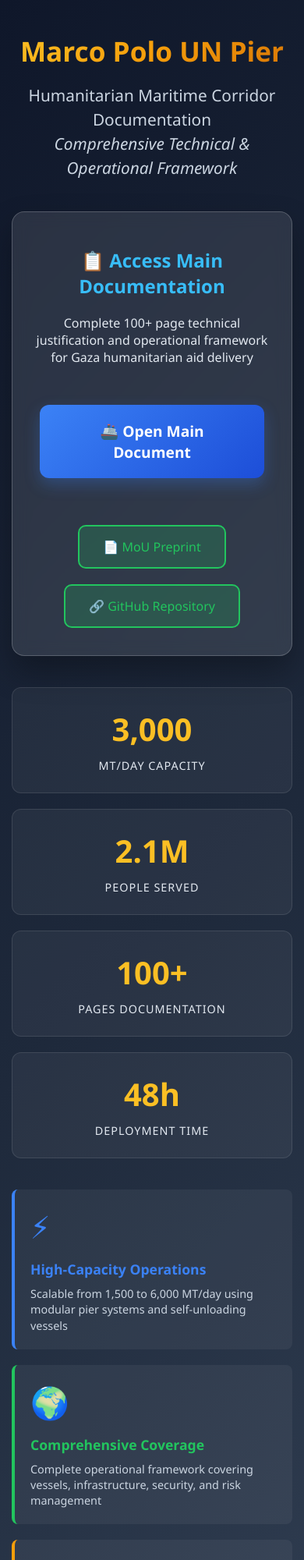
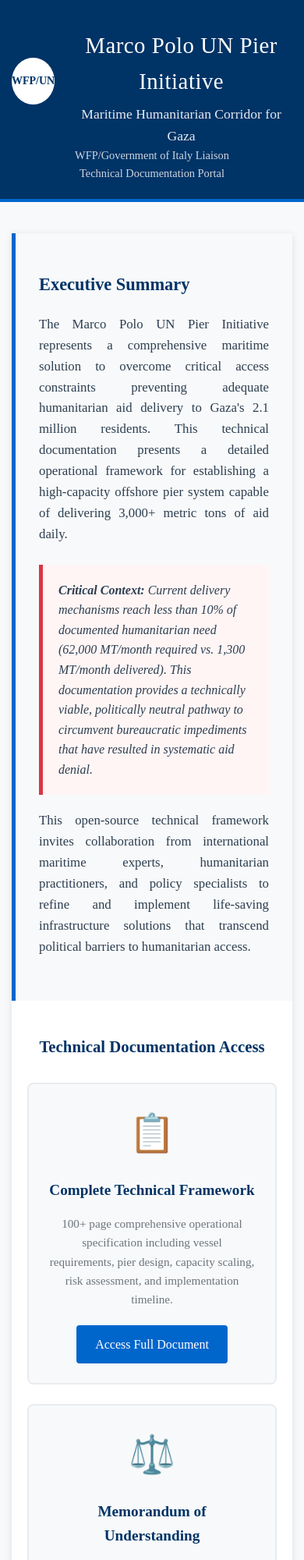
Before and after one commit to DomnSpace/Marco-Polo-UNPier-Humanitarian-Corridor, a plain HTML site: page index.html in a window 390 px wide. Shown: the top 2000 px of the page at 78% size. Drawn offline with Linux system fonts and the light colour scheme.

Commit message:
Professional redesign: Transform landing page from startup-style to institutional WFP/GOI liaison presentation
- Complete CSS overhaul with conservative UN/government appropriate styling
- Professional header with WFP/UN branding and institutional identification
- Executive summary with humanitarian crisis context and technical framework overview
- Clean document access grid with professional descriptions and conservative iconography
- Operational specifications section with key metrics for stakeholder review
- Open collaboration framework emphasizing maritime experts and policy practitioners
- Institutional footer with appropriate versioning and professional quote
- Responsive design optimized for government and UN stakeholder access
- Removed all 'startup app scam' elements per WFP liaison requirements

```diff
--- a/index.html
+++ b/index.html
@@ -6,280 +6,446 @@
     <title>Marco Polo UN Pier - Humanitarian Corridor Documentation</title>
     <style>
         body {
-            font-family: 'Segoe UI', Tahoma, Geneva, Verdana, sans-serif;
+            font-family: 'Times New Roman', serif;
             margin: 0;
             padding: 0;
-            background: linear-gradient(135deg, #0f172a 0%, #1e293b 50%, #334155 100%);
+            background: #f8f9fa;
+            color: #2c3e50;
+            line-height: 1.6;
+        }
+
+        .header {
+            background: #003366;
             color: white;
-            min-height: 100vh;
+            padding: 20px 0;
+            border-bottom: 4px solid #0066cc;
+        }
+
+        .container {
+            max-width: 1000px;
+            margin: 0 auto;
+            padding: 0 20px;
+        }
+
+        .header-content {
             display: flex;
-            flex-direction: column;
-            justify-content: center;
+            align-items: center;
+            justify-content: space-between;
+        }
+
+        .logo-section {
+            display: flex;
             align-items: center;
         }
 
-        .container {
-            max-width: 800px;
-            margin: 0 auto;
-            padding: 40px 20px;
-            text-align: center;
-        }
-
-        .logo-section {
-            margin-bottom: 40px;
+        .un-logo {
+            width: 60px;
+            height: 60px;
+            background: white;
+            border-radius: 50%;
+            margin-right: 20px;
+            display: flex;
+            align-items: center;
+            justify-content: center;
+            font-weight: bold;
+            color: #003366;
+            font-size: 14px;
         }
 
         .main-title {
-            font-size: 3em;
-            font-weight: 700;
-            background: linear-gradient(135deg, #fbbf24, #f59e0b, #d97706);
-            -webkit-background-clip: text;
-            -webkit-text-fill-color: transparent;
-            background-clip: text;
-            margin-bottom: 20px;
-            line-height: 1.2;
+            font-size: 2.2em;
+            font-weight: 400;
+            margin: 0;
+            letter-spacing: 0.5px;
         }
 
         .subtitle {
-            font-size: 1.3em;
-            color: #cbd5e1;
-            margin-bottom: 40px;
-            line-height: 1.5;
+            font-size: 1.1em;
+            margin: 5px 0 0 0;
+            opacity: 0.9;
+            font-weight: 300;
         }
 
-        .document-access {
-            background: rgba(255, 255, 255, 0.1);
-            backdrop-filter: blur(10px);
-            border: 1px solid rgba(255, 255, 255, 0.2);
-            border-radius: 16px;
-            padding: 40px;
-            margin: 40px 0;
-            box-shadow: 0 20px 40px rgba(0, 0, 0, 0.3);
+        .institutional-note {
+            font-size: 0.9em;
+            opacity: 0.8;
         }
 
-        .access-title {
-            font-size: 1.5em;
-            color: #38bdf8;
+        .main-content {
+            background: white;
+            margin: 40px 0;
+            box-shadow: 0 2px 10px rgba(0,0,0,0.1);
+        }
+
+        .executive-summary {
+            background: #f8f9fa;
+            border-left: 5px solid #0066cc;
+            padding: 30px;
+            margin-bottom: 0;
+        }
+
+        .summary-title {
+            font-size: 1.4em;
+            color: #003366;
             margin-bottom: 20px;
             font-weight: 600;
         }
 
-        .main-doc-button {
+        .summary-text {
+            font-size: 1.05em;
+            color: #2c3e50;
+            margin-bottom: 25px;
+            text-align: justify;
+        }
+
+        .crisis-context {
+            background: #fff5f5;
+            border-left: 5px solid #dc3545;
+            padding: 20px;
+            margin: 20px 0;
+            font-style: italic;
+        }
+
+        .document-access {
+            padding: 40px;
+            background: white;
+        }
+
+        .access-title {
+            font-size: 1.3em;
+            color: #003366;
+            margin-bottom: 25px;
+            font-weight: 600;
+            text-align: center;
+        }
+
+        .document-grid {
+            display: grid;
+            grid-template-columns: repeat(auto-fit, minmax(300px, 1fr));
+            gap: 25px;
+            margin: 30px 0;
+        }
+
+        .document-card {
+            border: 2px solid #e9ecef;
+            border-radius: 8px;
+            padding: 25px;
+            text-align: center;
+            transition: all 0.3s ease;
+            background: #f8f9fa;
+        }
+
+        .document-card:hover {
+            border-color: #0066cc;
+            box-shadow: 0 4px 12px rgba(0,102,204,0.15);
+        }
+
+        .doc-icon {
+            font-size: 3em;
+            margin-bottom: 15px;
+            color: #0066cc;
+        }
+
+        .doc-title {
+            font-size: 1.2em;
+            font-weight: 600;
+            color: #003366;
+            margin-bottom: 10px;
+        }
+
+        .doc-description {
+            color: #6c757d;
+            margin-bottom: 20px;
+            font-size: 0.95em;
+        }
+
+        .doc-button {
             display: inline-block;
-            background: linear-gradient(135deg, #3b82f6, #1d4ed8);
+            background: #0066cc;
             color: white;
             text-decoration: none;
-            padding: 20px 40px;
-            border-radius: 12px;
-            font-size: 1.2em;
-            font-weight: 600;
-            margin: 20px 10px;
-            transition: all 0.3s ease;
-            box-shadow: 0 8px 20px rgba(59, 130, 246, 0.3);
+            padding: 12px 24px;
+            border-radius: 4px;
+            font-weight: 500;
+            transition: background 0.3s ease;
         }
 
-        .main-doc-button:hover {
-            transform: translateY(-3px);
-            box-shadow: 0 12px 30px rgba(59, 130, 246, 0.4);
-            background: linear-gradient(135deg, #1d4ed8, #1e40af);
+        .doc-button:hover {
+            background: #004499;
+            text-decoration: none;
+            color: white;
         }
 
         .secondary-button {
-            display: inline-block;
-            background: rgba(34, 197, 94, 0.2);
-            border: 2px solid #22c55e;
-            color: #22c55e;
-            text-decoration: none;
-            padding: 15px 30px;
-            border-radius: 10px;
-            font-size: 1em;
-            font-weight: 500;
-            margin: 10px;
-            transition: all 0.3s ease;
+            background: #6c757d;
         }
 
         .secondary-button:hover {
-            background: rgba(34, 197, 94, 0.3);
-            transform: translateY(-2px);
+            background: #545b62;
+        }
+
+        .metrics-section {
+            background: #f8f9fa;
+            padding: 40px;
+            border-top: 1px solid #dee2e6;
+        }
+
+        .metrics-title {
+            text-align: center;
+            color: #003366;
+            margin-bottom: 30px;
+            font-size: 1.3em;
+            font-weight: 600;
         }
 
         .stats-grid {
             display: grid;
             grid-template-columns: repeat(auto-fit, minmax(200px, 1fr));
-            gap: 20px;
-            margin: 40px 0;
+            gap: 25px;
+            margin: 30px 0;
         }
 
         .stat-card {
-            background: rgba(255, 255, 255, 0.05);
-            border: 1px solid rgba(255, 255, 255, 0.1);
-            border-radius: 12px;
+            background: white;
+            border: 1px solid #e9ecef;
+            border-radius: 8px;
             padding: 25px;
             text-align: center;
+            box-shadow: 0 2px 4px rgba(0,0,0,0.05);
         }
 
         .stat-number {
-            font-size: 2.5em;
+            font-size: 2.2em;
             font-weight: 700;
-            color: #fbbf24;
-            margin-bottom: 10px;
+            color: #0066cc;
+            margin-bottom: 8px;
         }
 
         .stat-label {
-            color: #e2e8f0;
+            color: #6c757d;
             font-size: 0.9em;
             text-transform: uppercase;
-            letter-spacing: 1px;
+            letter-spacing: 0.5px;
+            font-weight: 500;
         }
 
-        .features-grid {
-            display: grid;
-            grid-template-columns: repeat(auto-fit, minmax(250px, 1fr));
-            gap: 20px;
-            margin: 40px 0;
+        .collaboration-section {
+            background: white;
+            padding: 40px;
+            border-top: 1px solid #dee2e6;
         }
 
-        .feature-card {
-            background: rgba(255, 255, 255, 0.05);
-            border-left: 4px solid var(--accent-color);
-            border-radius: 8px;
-            padding: 20px;
-            text-align: left;
+        .collaboration-title {
+            text-align: center;
+            color: #003366;
+            margin-bottom: 20px;
+            font-size: 1.3em;
+            font-weight: 600;
         }
 
-        .feature-card.capacity { --accent-color: #3b82f6; }
-        .feature-card.coverage { --accent-color: #22c55e; }
-        .feature-card.security { --accent-color: #f59e0b; }
-
-        .feature-icon {
-            font-size: 2.5em;
-            margin-bottom: 15px;
-            color: var(--accent-color);
+        .collaboration-text {
+            text-align: center;
+            color: #2c3e50;
+            margin-bottom: 30px;
+            font-size: 1.05em;
+            max-width: 800px;
+            margin-left: auto;
+            margin-right: auto;
         }
 
-        .feature-title {
-            color: var(--accent-color);
-            font-size: 1.1em;
-            font-weight: 600;
-            margin-bottom: 10px;
+        .github-cta {
+            text-align: center;
+            background: #f8f9fa;
+            border: 2px solid #28a745;
+            border-radius: 8px;
+            padding: 25px;
+            margin: 25px 0;
         }
 
-        .feature-description {
-            color: #cbd5e1;
-            font-size: 0.9em;
-            line-height: 1.4;
+        .github-cta-title {
+            color: #28a745;
+            font-size: 1.2em;
+            font-weight: 600;
+            margin-bottom: 15px;
         }
 
-        .footer-note {
-            margin-top: 60px;
-            padding-top: 30px;
-            border-top: 1px solid rgba(255, 255, 255, 0.1);
-            color: #64748b;
-            font-size: 0.9em;
+        .github-cta-text {
+            color: #2c3e50;
+            margin-bottom: 20px;
         }
 
-        .github-link {
-            color: #38bdf8;
+        .contribute-button {
+            background: #28a745;
+            color: white;
+            text-decoration: none;
+            padding: 15px 30px;
+            border-radius: 4px;
+            font-weight: 500;
+            display: inline-block;
+            transition: background 0.3s ease;
+        }
+
+        .contribute-button:hover {
+            background: #218838;
+            text-decoration: none;
+            color: white;
+        }
+
+        .footer {
+            background: #003366;
+            color: white;
+            padding: 30px 0;
+            text-align: center;
+            margin-top: 0;
+        }
+
+        .footer-content {
+            font-size: 0.9em;
+            opacity: 0.9;
+        }
+
+        .footer-link {
+            color: #66b3ff;
             text-decoration: none;
         }
 
-        .github-link:hover {
+        .footer-link:hover {
             text-decoration: underline;
+            color: #99ccff;
         }
 
         @media (max-width: 768px) {
+            .header-content {
+                flex-direction: column;
+                text-align: center;
+            }
+
             .main-title {
-                font-size: 2.2em;
+                font-size: 1.8em;
+                margin-top: 15px;
             }
 
             .container {
-                padding: 20px 15px;
+                padding: 0 15px;
             }
 
-            .document-access {
-                padding: 25px;
+            .document-access, .metrics-section, .collaboration-section {
+                padding: 25px 20px;
             }
         }
     </style>
 </head>
 <body>
-    <div class="container">
-        <div class="logo-section">
-            <h1 class="main-title">Marco Polo UN Pier</h1>
-            <p class="subtitle">Humanitarian Maritime Corridor Documentation<br>
-            <em>Comprehensive Technical & Operational Framework</em></p>
-        </div>
-
-        <div class="document-access">
-            <h2 class="access-title">📋 Access Main Documentation</h2>
-            <p style="color: #e2e8f0; margin-bottom: 30px;">
-                Complete 100+ page technical justification and operational framework for Gaza humanitarian aid delivery
-            </p>
-
-            <a href="Marco Polo UN Pier.html" class="main-doc-button">
-                🚢 Open Main Document
-            </a>
-
-            <div style="margin-top: 30px;">
-                <a href="Marco Polo UNPier MoU Preprint v0.1.html" class="secondary-button">
-                    📄 MoU Preprint
-                </a>
-                <a href="https://github.com/DomnSpace/Marco-Polo-UNPier-Humanitarian-Corridor" class="secondary-button">
-                    🔗 GitHub Repository
-                </a>
+    <header class="header">
+        <div class="container">
+            <div class="header-content">
+                <div class="logo-section">
+                    <div class="un-logo">WFP/UN</div>
+                    <div>
+                        <h1 class="main-title">Marco Polo UN Pier Initiative</h1>
+                        <p class="subtitle">Maritime Humanitarian Corridor for Gaza</p>
+                    </div>
+                </div>
+                <div class="institutional-note">
+                    <div>WFP/Government of Italy Liaison</div>
+                    <div>Technical Documentation Portal</div>
+                </div>
             </div>
         </div>
+    </header>
 
-        <div class="stats-grid">
-            <div class="stat-card">
-                <div class="stat-number">3,000</div>
-                <div class="stat-label">MT/Day Capacity</div>
-            </div>
-            <div class="stat-card">
-                <div class="stat-number">2.1M</div>
-                <div class="stat-label">People Served</div>
-            </div>
-            <div class="stat-card">
-                <div class="stat-number">100+</div>
-                <div class="stat-label">Pages Documentation</div>
-            </div>
-            <div class="stat-card">
-                <div class="stat-number">48h</div>
-                <div class="stat-label">Deployment Time</div>
-            </div>
-        </div>
-
-        <div class="features-grid">
-            <div class="feature-card capacity">
-                <div class="feature-icon">⚡</div>
-                <div class="feature-title">High-Capacity Operations</div>
-                <div class="feature-description">
-                    Scalable from 1,500 to 6,000 MT/day using modular pier systems and self-unloading vessels
+    <div class="container">
+        <div class="main-content">
+            <div class="executive-summary">
+                <h2 class="summary-title">Executive Summary</h2>
+                <p class="summary-text">
+                    The Marco Polo UN Pier Initiative represents a comprehensive maritime solution to overcome critical access constraints preventing adequate humanitarian aid delivery to Gaza's 2.1 million residents. This technical documentation presents a detailed operational framework for establishing a high-capacity offshore pier system capable of delivering 3,000+ metric tons of aid daily.
+                </p>
+                <div class="crisis-context">
+                    <strong>Critical Context:</strong> Current delivery mechanisms reach less than 10% of documented humanitarian need (62,000 MT/month required vs. 1,300 MT/month delivered). This documentation provides a technically viable, politically neutral pathway to circumvent bureaucratic impediments that have resulted in systematic aid denial.
                 </div>
+                <p class="summary-text">
+                    This open-source technical framework invites collaboration from international maritime experts, humanitarian practitioners, and policy specialists to refine and implement life-saving infrastructure solutions that transcend political barriers to humanitarian access.
+                </p>
             </div>
 
-            <div class="feature-card coverage">
-                <div class="feature-icon">🌍</div>
-                <div class="feature-title">Comprehensive Coverage</div>
-                <div class="feature-description">
-                    Complete operational framework covering vessels, infrastructure, security, and risk management
-                </div>
-            </div>
+            <div class="document-access">
+                <h2 class="access-title">Technical Documentation Access</h2>
 
-            <div class="feature-card security">
-                <div class="feature-icon">🛡️</div>
-                <div class="feature-title">Security Integration</div>
-                <div class="feature-description">
-                    Compatible with Combined Maritime Forces framework and multinational security protocols
+                <div class="document-grid">
+                    <div class="document-card">
+                        <div class="doc-icon">📋</div>
+                        <h3 class="doc-title">Complete Technical Framework</h3>
+                        <p class="doc-description">
+                            100+ page comprehensive operational specification including vessel requirements, pier design, capacity scaling, risk assessment, and implementation timeline.
+                        </p>
+                        <a href="Marco Polo UN Pier.html" class="doc-button">Access Full Document</a>
+                    </div>
+
+                    <div class="document-card">
+                        <div class="doc-icon">⚖️</div>
+                        <h3 class="doc-title">Memorandum of Understanding</h3>
+                        <p class="doc-description">
+                            Legal framework and institutional agreements template for international cooperation and operational authorization.
+                        </p>
+                        <a href="Marco Polo UNPier MoU Preprint v0.1.html" class="doc-button secondary-button">View MoU Framework</a>
+                    </div>
                 </div>
             </div>
         </div>
 
-        <div class="footer-note">
-            <p><strong>Status:</strong> Ready for UN and government presentation | <strong>Last Updated:</strong> August 2025</p>
-            <p>Repository: <a href="https://github.com/DomnSpace/Marco-Polo-UNPier-Humanitarian-Corridor" class="github-link">DomnSpace/Marco-Polo-UNPier-Humanitarian-Corridor</a></p>
+        <div class="metrics-section">
+            <h2 class="metrics-title">Operational Specifications</h2>
+            <div class="stats-grid">
+                <div class="stat-card">
+                    <div class="stat-number">3,000</div>
+                    <div class="stat-label">Metric Tons/Day Capacity</div>
+                </div>
+                <div class="stat-card">
+                    <div class="stat-number">90,000</div>
+                    <div class="stat-label">Monthly Throughput (MT)</div>
+                </div>
+                <div class="stat-card">
+                    <div class="stat-number">48</div>
+                    <div class="stat-label">Hours Deployment Time</div>
+                </div>
+                <div class="stat-card">
+                    <div class="stat-number">2.1M</div>
+                    <div class="stat-label">People Served</div>
+                </div>
+            </div>
+        </div>
+
+        <div class="collaboration-section">
+            <h2 class="collaboration-title">Open Collaboration Framework</h2>
+            <p class="collaboration-text">
+                This technical framework is developed as an open-source initiative to accelerate humanitarian response implementation. We invite maritime engineers, humanitarian logistics specialists, international legal experts, and policy practitioners to contribute to refining these operational specifications.
+            </p>
+
+            <div class="github-cta">
+                <h3 class="github-cta-title">🤝 Contribute to Life-Saving Infrastructure</h3>
+                <p class="github-cta-text">
+                    Join our collaborative effort to identify implementation pathways, refine technical specifications, and develop practical solutions that can save lives by overcoming bureaucratic barriers to humanitarian access.
+                </p>
+                <a href="https://github.com/DomnSpace/Marco-Polo-UNPier-Humanitarian-Corridor" class="contribute-button">
+                    View on GitHub & Contribute
+                </a>
+            </div>
         </div>
     </div>
+
+    <footer class="footer">
+        <div class="container">
+            <div class="footer-content">
+                <p><strong>Status:</strong> Technical framework ready for institutional review and implementation</p>
+                <p><strong>Last Updated:</strong> August 2025 | <strong>Version:</strong> 1.0</p>
+                <p>Repository: <a href="https://github.com/DomnSpace/Marco-Polo-UNPier-Humanitarian-Corridor" class="footer-link">DomnSpace/Marco-Polo-UNPier-Humanitarian-Corridor</a></p>
+                <p style="margin-top: 15px; font-style: italic;">
+                    "When bureaucracy becomes complicit in suffering, technical innovation must provide alternative pathways to human dignity."
+                </p>
+            </div>
+        </div>
+    </footer>
 
     <script>
         // Auto-redirect option (commented out by default)
```
